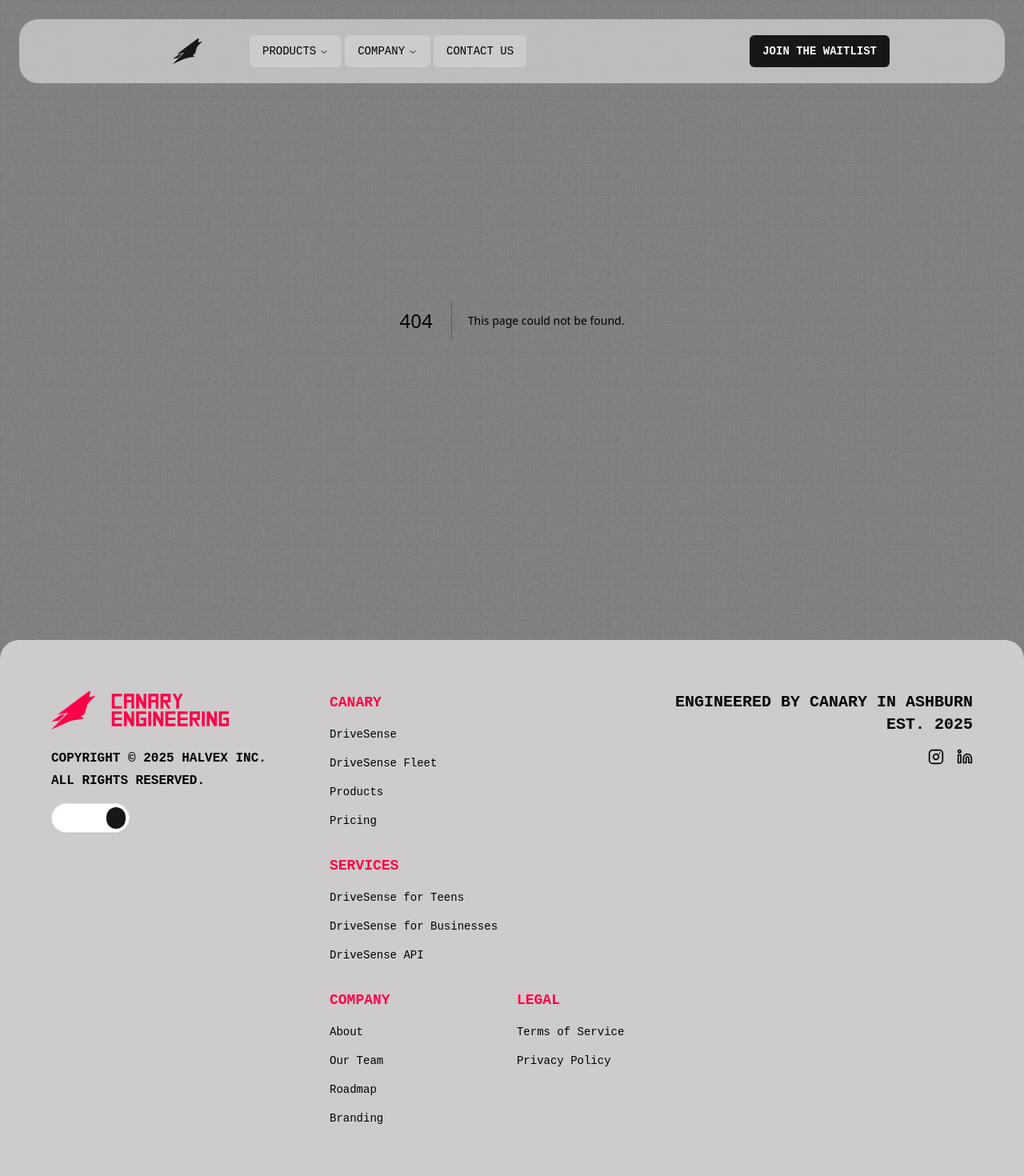
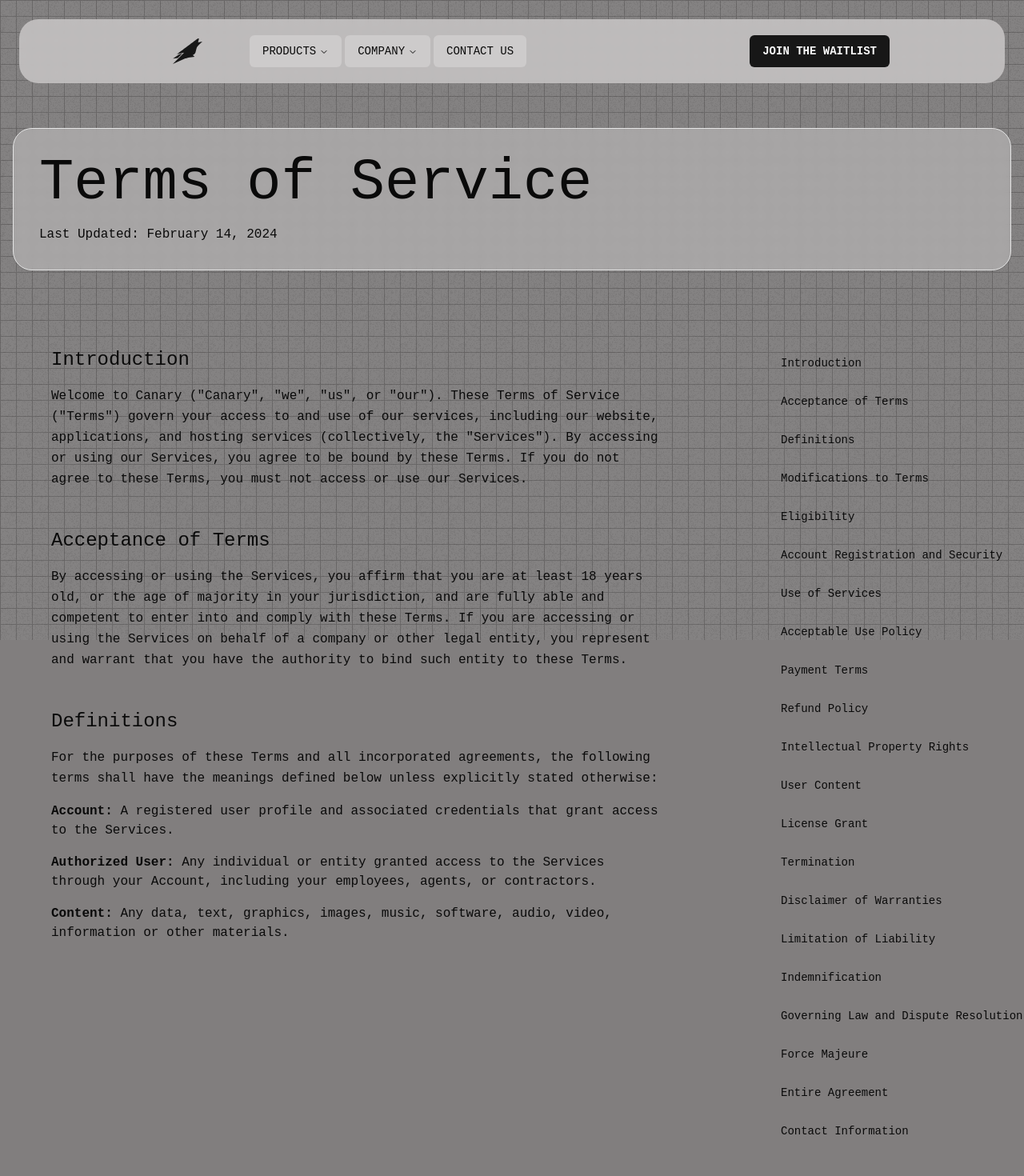
Before and after one commit to Canary-Engineering/LandingPage, a Next.js app: page /terms in a window 1280 px wide. Before the commit this address had no page. Shown: the top 1470 px of the page at 80% size. Built offline with nearby package versions, Linux system fonts and the light colour scheme; some icons are missing; a web font is replaced by a local one.

Commit message:
Added Terms of Service, need to make sidebar sticky

```diff
--- /dev/null
+++ b/app/terms/page.tsx
@@ -0,0 +1,9 @@
+import { TermsContent } from "@/components/terms-content"
+
+export default function BrandPage() {
+  return (
+    <main className="">
+      <TermsContent />
+    </main>
+  )
+}
--- a/components/footer/index.tsx
+++ b/components/footer/index.tsx
@@ -110,14 +110,6 @@ export default function Footer() {
                 </li>
                 <li>
                   <Link
-                    href="/team"
-                    className="hover:text-[#FF0049] transition-colors"
-                  >
-                    Our Team
-                  </Link>
-                </li>
-                <li>
-                  <Link
                     href="/roadmap"
                     className="hover:text-[#FF0049] transition-colors"
                   >
--- a/components/navigation/index.tsx
+++ b/components/navigation/index.tsx
@@ -72,11 +72,6 @@ const company: { title: string; href: string; description: string }[] = [
     title: "About",
     href: "/about",
     description: "Learn about our story and our mission.",
-  },
-  {
-    title: "Our Team",
-    href: "/team",
-    description: "Meet the team behind Canary and learn more about us.",
   },
   {
     title: "Branding",
--- /dev/null
+++ b/components/terms-content.tsx
@@ -0,0 +1,162 @@
+"use client"
+
+import { useState, useEffect, useRef } from 'react'
+import { Button } from "@/components/ui/button"
+import { Card } from "@/components/ui/card"
+import { Separator } from "@/components/ui/separator"
+
+interface Section {
+  id: string
+  title: string
+}
+
+const sections: Section[] = [
+  { id: "introduction", title: "Introduction" },
+  { id: "acceptance", title: "Acceptance of Terms" },
+  { id: "definitions", title: "Definitions" },
+  { id: "modifications", title: "Modifications to Terms" },
+  { id: "eligibility", title: "Eligibility" },
+  { id: "registration", title: "Account Registration and Security" },
+  { id: "services", title: "Use of Services" },
+  { id: "acceptable-use", title: "Acceptable Use Policy" },
+  { id: "payment", title: "Payment Terms" },
+  { id: "refund", title: "Refund Policy" },
+  { id: "intellectual-property", title: "Intellectual Property Rights" },
+  { id: "user-content", title: "User Content" },
+  { id: "license", title: "License Grant" },
+  { id: "termination", title: "Termination" },
+  { id: "warranties", title: "Disclaimer of Warranties" },
+  { id: "liability", title: "Limitation of Liability" },
+  { id: "indemnification", title: "Indemnification" },
+  { id: "governing-law", title: "Governing Law and Dispute Resolution" },
+  { id: "force-majeure", title: "Force Majeure" },
+  { id: "entire-agreement", title: "Entire Agreement" },
+  { id: "contact", title: "Contact Information" },
+]
+
+export function TermsContent() {
+  const [activeSection, setActiveSection] = useState("introduction")
+  const contentRef = useRef<HTMLDivElement>(null)
+
+  useEffect(() => {
+    const handleScroll = () => {
+      if (!contentRef.current) return
+
+      const sectionElements = sections.map(section => ({
+        id: section.id,
+        element: document.getElementById(section.id)
+      }))
+
+      const currentSection = sectionElements.find(({ element }) => {
+        if (!element) return false
+        const rect = element.getBoundingClientRect()
+        return rect.top <= 100 && rect.bottom > 100
+      })
+
+      if (currentSection) {
+        setActiveSection(currentSection.id)
+      }
+    }
+
+    window.addEventListener('scroll', handleScroll)
+    return () => window.removeEventListener('scroll', handleScroll)
+  }, [])
+
+  return (
+    <div className="relative min-h-screen pt-16">
+      {/* Grid overlay */}
+      <div
+        className="fixed inset-0 opacity-20 mix-blend-multiply pointer-events-none"
+        style={{
+          backgroundImage: `
+            linear-gradient(to right, #111 1px, transparent 1px),
+            linear-gradient(to bottom, #111 1px, transparent 1px)
+          `,
+          backgroundSize: '20px 20px',
+        }}
+      />
+
+      {/* Hero section */}
+      <div className="py-24">
+        <div className="container px-4 mx-auto">
+          <Card className="rounded-3xl bg-background/50 backdrop-blur-sm p-8 border border-cream/10">
+            <h1 className="text-5xl md:text-6xl lg:text-7xl text-cream max-w-4xl leading-tight">
+              Terms of Service
+            </h1>
+            <p className="text-cream/60 mt-4">
+              Last Updated: February 14, 2024
+            </p>
+          </Card>
+        </div>
+      </div>
+
+      <div className="relative container mx-auto px-4 md:px-8 lg:px-16 pb-24">
+        <div className="flex flex-col lg:flex-row gap-6">
+          {/* Sidebar navigation */}
+          <div className="relative lg:w-64 shrink-0 order-first lg:order-last">
+            <div className="lg:sticky lg:top-24 space-y-2">
+              {sections.map((section) => (
+                <Button
+                  key={section.id}
+                  variant="ghost"
+                  className={`w-full justify-start text-sm ${
+                    activeSection === section.id
+                      ? "text-cream bg-cream/10"
+                      : "text-cream/60 hover:text-cream hover:bg-cream/5"
+                  }`}
+                  onClick={() => {
+                    document.getElementById(section.id)?.scrollIntoView({ behavior: "smooth" })
+                  }}
+                >
+                  {section.title}
+                </Button>
+              ))}
+            </div>
+          </div>
+
+          {/* Separator */}
+          <Separator className="my-6 lg:hidden" />
+
+          {/* Main content */}
+          <div className="flex-grow" ref={contentRef}>
+            <div className="max-w-3xl mx-auto lg:mx-0">
+              <section id="introduction" className="mb-12">
+                <h2 className="text-2xl text-cream mb-4">Introduction</h2>
+                <p className="text-cream/60 leading-relaxed">
+                  Welcome to Canary ("Canary", "we", "us", or "our"). These Terms of Service ("Terms") govern your access to and use of our services, including our website, applications, and hosting services (collectively, the "Services"). By accessing or using our Services, you agree to be bound by these Terms. If you do not agree to these Terms, you must not access or use our Services.
+                </p>
+              </section>
+
+              <section id="acceptance" className="mb-12">
+                <h2 className="text-2xl text-cream mb-4">Acceptance of Terms</h2>
+                <p className="text-cream/60 leading-relaxed">
+                  By accessing or using the Services, you affirm that you are at least 18 years old, or the age of majority in your jurisdiction, and are fully able and competent to enter into and comply with these Terms. If you are accessing or using the Services on behalf of a company or other legal entity, you represent and warrant that you have the authority to bind such entity to these Terms.
+                </p>
+              </section>
+
+              <section id="definitions" className="mb-12">
+                <h2 className="text-2xl text-cream mb-4">Definitions</h2>
+                <p className="text-cream/60 leading-relaxed mb-4">
+                  For the purposes of these Terms and all incorporated agreements, the following terms shall have the meanings defined below unless explicitly stated otherwise:
+                </p>
+                <ul className="space-y-4 text-cream/60">
+                  <li>
+                    <strong className="text-cream">Account:</strong> A registered user profile and associated credentials that grant access to the Services.
+                  </li>
+                  <li>
+                    <strong className="text-cream">Authorized User:</strong> Any individual or entity granted access to the Services through your Account, including your employees, agents, or contractors.
+                  </li>
+                  <li>
+                    <strong className="text-cream">Content:</strong> Any data, text, graphics, images, music, software, audio, video, information or other materials.
+                  </li>
+                </ul>
+              </section>
+
+              {/* Add more sections as needed */}
+            </div>
+          </div>
+        </div>
+      </div>
+    </div>
+  )
+}
--- /dev/null
+++ b/components/ui/separator.tsx
@@ -0,0 +1,31 @@
+"use client"
+
+import * as React from "react"
+import * as SeparatorPrimitive from "@radix-ui/react-separator"
+
+import { cn } from "@/lib/utils"
+
+const Separator = React.forwardRef<
+  React.ElementRef<typeof SeparatorPrimitive.Root>,
+  React.ComponentPropsWithoutRef<typeof SeparatorPrimitive.Root>
+>(
+  (
+    { className, orientation = "horizontal", decorative = true, ...props },
+    ref
+  ) => (
+    <SeparatorPrimitive.Root
+      ref={ref}
+      decorative={decorative}
+      orientation={orientation}
+      className={cn(
+        "shrink-0 bg-border",
+        orientation === "horizontal" ? "h-[1px] w-full" : "h-full w-[1px]",
+        className
+      )}
+      {...props}
+    />
+  )
+)
+Separator.displayName = SeparatorPrimitive.Root.displayName
+
+export { Separator }
--- a/package.json
+++ b/package.json
@@ -21,6 +21,7 @@
     "@radix-ui/react-label": "^2.1.2",
     "@radix-ui/react-navigation-menu": "^1.2.5",
     "@radix-ui/react-radio-group": "^1.2.3",
+    "@radix-ui/react-separator": "^1.1.2",
     "@radix-ui/react-slot": "^1.1.2",
     "@radix-ui/react-toast": "^1.2.6",
     "@radix-ui/react-tooltip": "^1.1.8",
```
Also changed, not shown: 1 other file (tests, documents, lock files or other folders).
